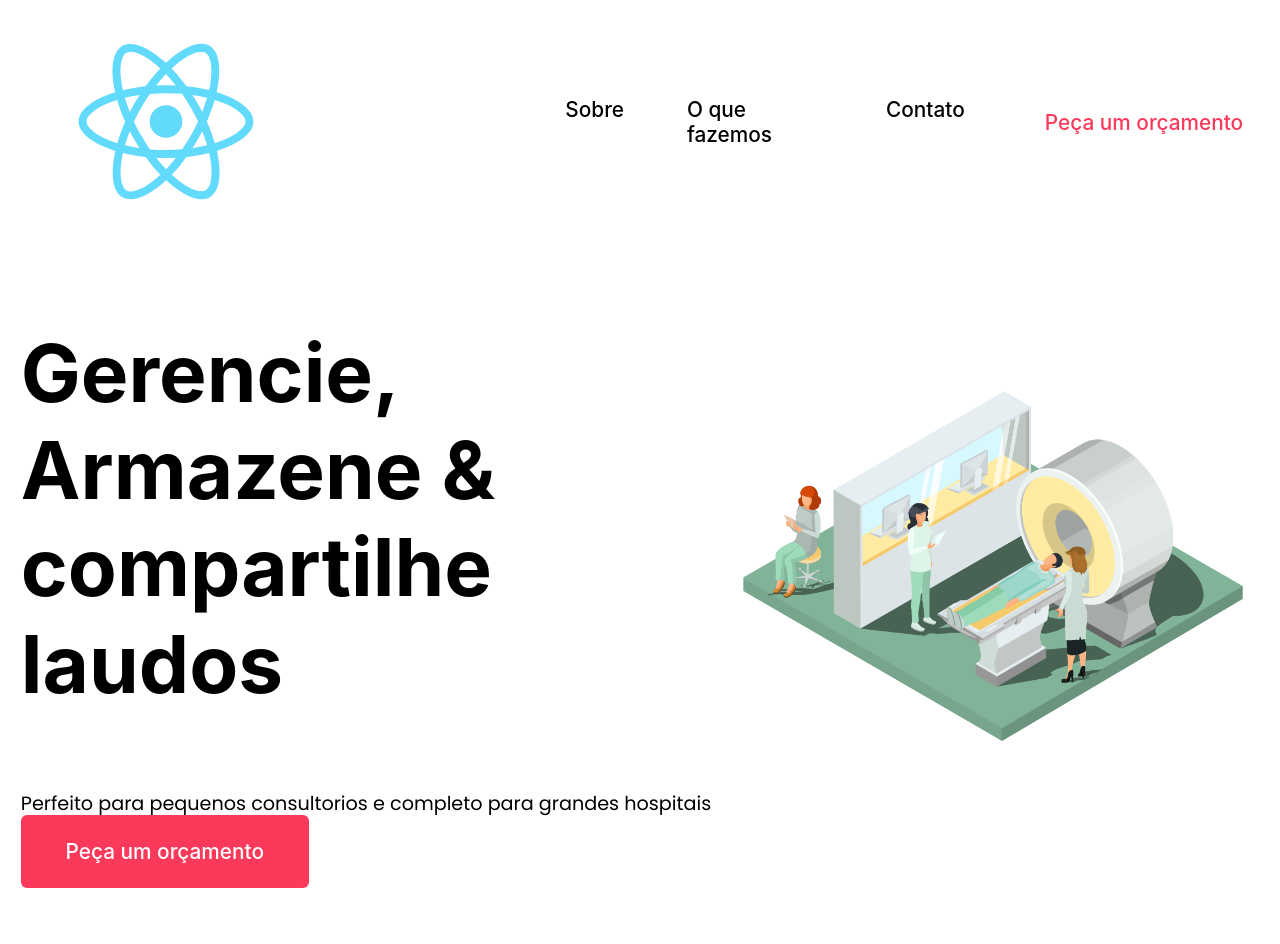
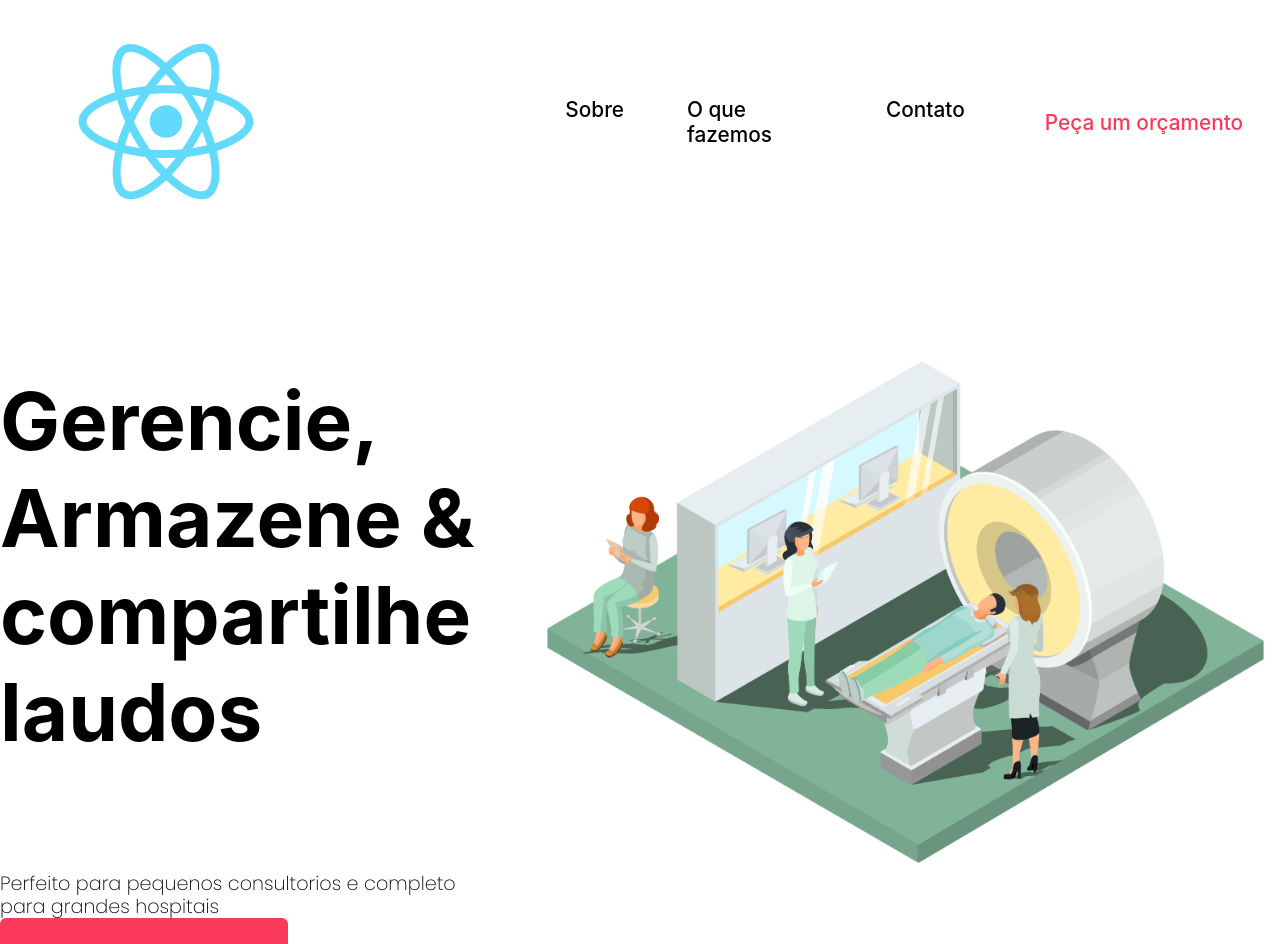
Before and after one commit to yjsyyyjszf/pacs-website-project, a React (Create React App) app: page / in a window 1280 px wide. Shown: the top 944 px of the page. Before the commit the page ends 888 px from the top, so only its background shows below. Built offline with nearby package versions, Linux system fonts and the light colour scheme.

Commit message:
Adjust main content items spacing

```diff
--- a/src/components/Content/index.tsx
+++ b/src/components/Content/index.tsx
@@ -1,7 +1,7 @@
 import React from 'react';
 import Button from '../Button';
 import Text from '../Text';
-import { Container, TextContainer, ImageWrapper } from './styles';
+import { Container, TextContainer, ImageWrapper, InfoContent } from './styles';
 import Image from '../Image';
 import Doctors from '../../assets/images/doctors.svg';
 import Title from '../Title';
@@ -10,9 +10,11 @@ const Content: React.FC = () => {
     return (
         <Container>
             <TextContainer>
-                <Title value="Gerencie, Armazene & compartilhe laudos" align="left"/>
-                <Text value="Perfeito para pequenos consultorios e completo para grandes hospitais" align="left"/>
-                <Button label="Peça um orçamento" onClick={() => alert('HELLO BOI3')} labelColor="white" />
+                <Title value="Gerencie, Armazene & compartilhe laudos" align="left" main/>
+                <InfoContent>
+                  <Text value="Perfeito para pequenos consultorios e completo para grandes hospitais" align="left" fontWeight={200} withDash/>
+                  <Button label="Peça um orçamento" onClick={() => alert('HELLO BOI3')} labelColor="white" />
+                </InfoContent>
             </TextContainer>
             <ImageWrapper>
               <Image source={Doctors} align="center" />
--- a/src/components/Content/styles.tsx
+++ b/src/components/Content/styles.tsx
@@ -4,24 +4,28 @@ export const Container = styled.div`
     display: flex;
     flex-direction: row;
     justify-content: space-between;
-    align-items: center;
-    padding: 0 1.3rem;
+    margin-top: 1rem;
+    padding: 2rem 0;
+    height: 80vh;
 `;
 
 export const TextContainer = styled.div`
     display: flex;
     flex-direction: column;
-    align-items: flex-start;
+    justify-content: space-between;
+    width: 40%;
 `;
 
 export const InfoContent = styled.div`
     display: flex;
     flex-direction: column;
-    align-items: flex-start;
-    width: 50%;
+    justify-content: space-between;
+    height: 20vh;
+    margin-top: 2rem;
 `;
 
 export const ImageWrapper = styled.div`
   display: flex;
-  width: 100%;
+  width: 60%;
+  margin-left: 2rem;
 `;
```
